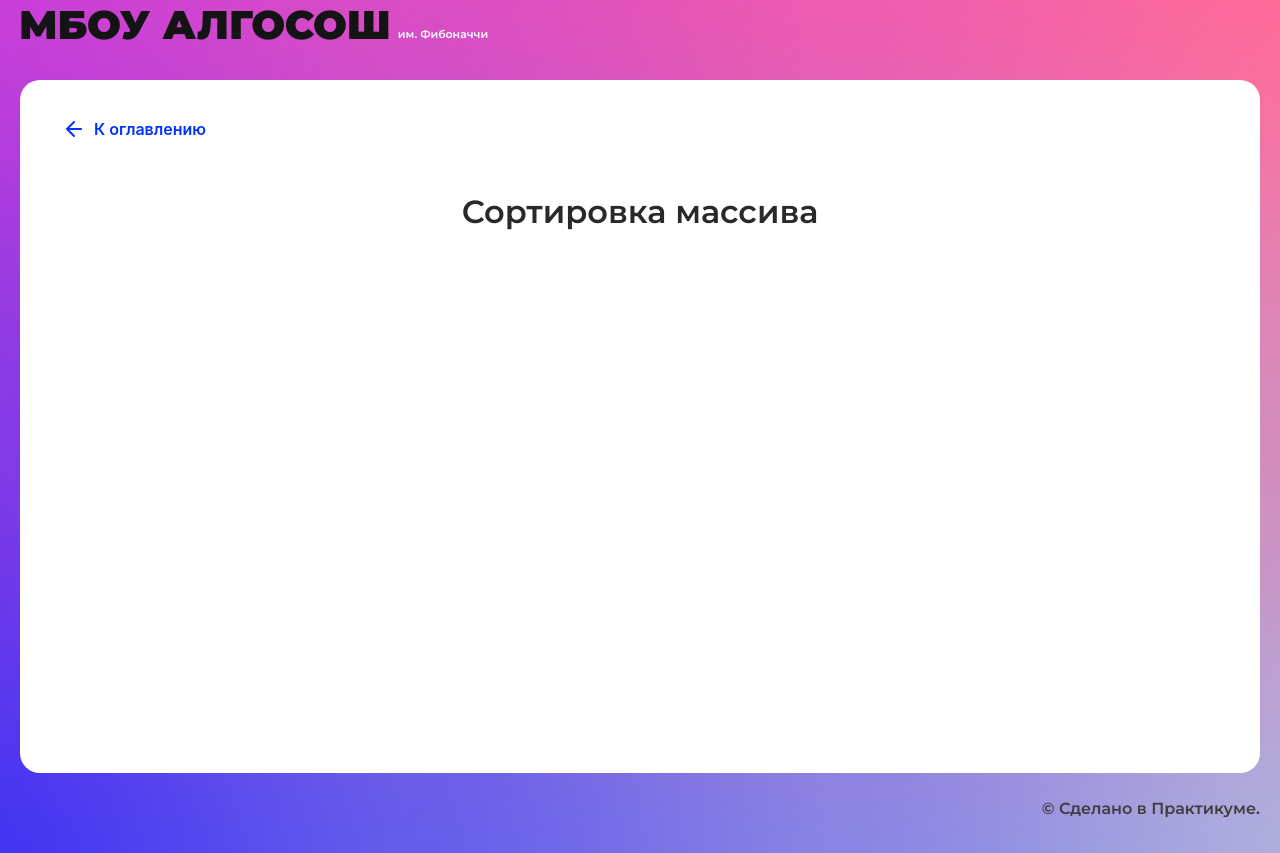
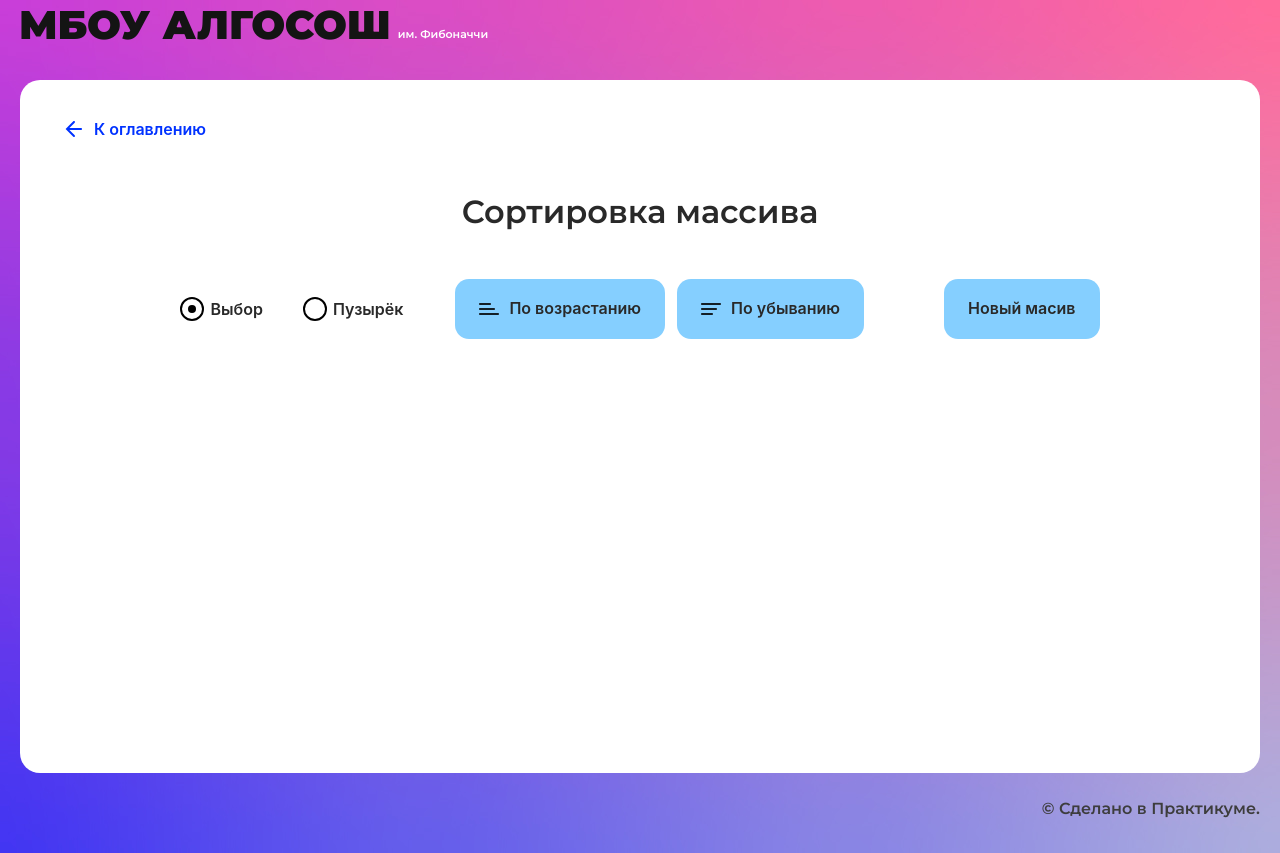
Before and after one commit to forfrontskill/algososh, a React (Create React App) app: page /sorting in a window 1280 px wide. Built offline with nearby package versions, Linux system fonts and the light colour scheme.

Commit message:
Добавлена сортировка выбором

```diff
--- a/src/components/fibonacci-page/fibonacci-page.tsx
+++ b/src/components/fibonacci-page/fibonacci-page.tsx
@@ -61,7 +61,8 @@ export const FibonacciPage: React.FC = () => {
           onChange={handleInputChange}
         />
         <Button
-          disabled={isPending || isValid}
+          disabled={isValid}
+          isLoader={isPending}
           type='submit'
           text='Развернуть'
           onClick={handleSubmit}
--- /dev/null
+++ b/src/components/sorting-page/sorting-page.module.css
@@ -0,0 +1,38 @@
+.Contorls {
+    display: flex;
+    flex-direction: row;
+    justify-content: center;
+}
+
+.ElementsContainer {
+    display: flex;
+    flex-direction: row;
+    align-items: flex-end;
+    gap: 10px;
+    justify-content: center;
+    padding-top: 48px;
+}
+
+.RadioButtonContainer {
+    display: flex;
+    flex-direction: row;
+    justify-content: center;
+    align-items: center;
+    padding-right: 52px;
+}
+
+.RadioButton {
+    padding-right: 40px;
+}
+
+.RadioButton:last-child {
+    padding-right: 0;
+}
+
+.SortButtonAsc {
+    margin-right: 12px;
+}
+
+.SortButtonDesc {
+    margin-right: 80px;
+}
--- a/src/components/sorting-page/sorting-page.tsx
+++ b/src/components/sorting-page/sorting-page.tsx
@@ -1,9 +1,167 @@
-import React from "react";
+import { type } from "os";
+import React, { FormEvent, SyntheticEvent, useEffect, useState } from "react";
+import { Direction } from "../../types/direction";
+import { ElementStates } from "../../types/element-states";
+import { Button } from "../ui/button/button";
+import { Column } from "../ui/column/column";
+import { RadioInput } from "../ui/radio-input/radio-input";
 import { SolutionLayout } from "../ui/solution-layout/solution-layout";
 
+import styles from './sorting-page.module.css';
+
+type TSortElement = { num: number, color: ElementStates };
+type TSortState = { curr: number, next: number, maxIndex: number, elements: ReadonlyArray<TSortElement> };
+
+const randomArr = (min: number, max: number): number[] => {
+  const count = Math.random() * (max - min) + min;
+  return Array.from({ length: count }, () => Math.floor(Math.random() * 100));
+}
+
+
+const swap = (arr: number[], firstIndex: number, secondIndex: number): void => {
+  const temp = arr[firstIndex];
+  arr[firstIndex] = arr[secondIndex];
+  arr[secondIndex] = temp;
+};
+
+export const selectionSort = (arr: number[]) => {
+  const { length } = arr;
+  for (let i = 0; i < length - 1; i++) {
+    let maxInd = i;
+    for (let j = i + 1; j < length; j++) {
+      if (arr[maxInd] < arr[j]) {
+        maxInd = j;
+      }
+    }
+    swap(arr, maxInd, i);
+  }
+  return arr;
+};
+
 export const SortingPage: React.FC = () => {
+
+
+  const [isPending, setPending] = useState<boolean>(false);
+  const [sortType, setSortType] = useState<string>('choose');
+  const [sortDiraction, setSortDiraction] = useState<Direction>(Direction.Ascending);
+  const [data, setData] = useState<TSortState>({ curr: 0, next: 0, maxIndex: 0, elements: [] })
+
+  const handleGenerateArray = () => {
+    console.log('Generate new array');
+    const newArr = randomArr(5, 5).map(item => ({ num: item, color: ElementStates.Default }));
+    setData({ ...data, elements: newArr });
+  }
+
+  const handleSort = (type: Direction) => () => {
+    console.log(type);
+    setSortDiraction(type);
+    setPending(true);
+  }
+
+  const handleSortType = (e: FormEvent<HTMLInputElement>) => {
+    const value = e.currentTarget.value;
+    setSortType(value);
+  }
+  // console.log(`curr:${arr[curr].color} --- next:${arr[next].color} --- maxInd:${maxInd}`);
+  // console.log(`curr:${curr} --- next:${next} --- maxInd:${maxInd}`);
+  // console.log(`curr:${arr[curr].color} --- next:${arr[next].color} --- maxInd:${maxInd}`);
+
+  useEffect(() => {
+    console.log('start:', isPending);
+    console.log(data);
+    setTimeout(() => {
+      if (isPending) {
+        let arr = [...data.elements];
+        const length = arr.length;
+        let curr = data.curr;
+        let next = data.next;
+        let maxInd = data.maxIndex;
+        arr[next].color = ElementStates.Default;
+        if(curr === next){
+          arr[next].color = ElementStates.Modified;
+        }
+
+        if (curr < length - 1) {
+          if (next < length) {
+            const check = sortDiraction === Direction.Ascending ? arr[maxInd].num > arr[next].num : arr[maxInd].num < arr[next].num
+            if (check) {
+              maxInd = next;
+            }
+            next++;
+            // Перевод на следующий current
+            if (next === length) {
+
+              const temp = arr[maxInd];
+              arr[maxInd] = arr[curr];
+              arr[curr] = temp;
+              arr[maxInd].color = ElementStates.Default;
+              arr[curr].color = ElementStates.Modified;
+
+              next = curr + 1;
+              curr++;
+              maxInd = curr;
+            }
+          }
+
+          arr[curr].color = ElementStates.Changing;
+          arr[next].color = ElementStates.Changing;
+
+          setData({ curr, next, elements: arr, maxIndex: maxInd })
+        } else {
+          setPending(false);
+        }
+
+      }
+    }, 1000);
+
+  }, [isPending, data])
+
   return (
     <SolutionLayout title="Сортировка массива">
+      <div className={styles.Contorls}>
+        <div className={styles.RadioButtonContainer}>
+          <RadioInput
+            extraClass={styles.RadioButton}
+            label='Выбор'
+            name="sort-type"
+            value='choose'
+            onChange={handleSortType}
+            checked={sortType === 'choose'}
+          />
+          <RadioInput
+            extraClass={styles.RadioButton}
+            label='Пузырёк' name="sort-type"
+            value='bubble'
+            onChange={handleSortType}
+            checked={sortType === 'bubble'} />
+        </div>
+
+        <Button
+          extraClass={styles.SortButtonAsc}
+          text='По возрастанию'
+          sorting={Direction.Ascending}
+          onClick={handleSort(Direction.Ascending)}
+        />
+        <Button
+          extraClass={styles.SortButtonDesc}
+          text='По убыванию'
+          sorting={Direction.Descending}
+          onClick={handleSort(Direction.Descending)}
+        />
+        <Button
+          text='Новый масив'
+          onClick={handleGenerateArray}
+        />
+      </div>
+      <div className={styles.ElementsContainer}>
+        {data.elements.map((element, index) => (
+          <Column
+            key={index}
+            index={element.num}
+            state={element.color}
+          />
+        ))}
+      </div>
 
     </SolutionLayout>
   );
```
